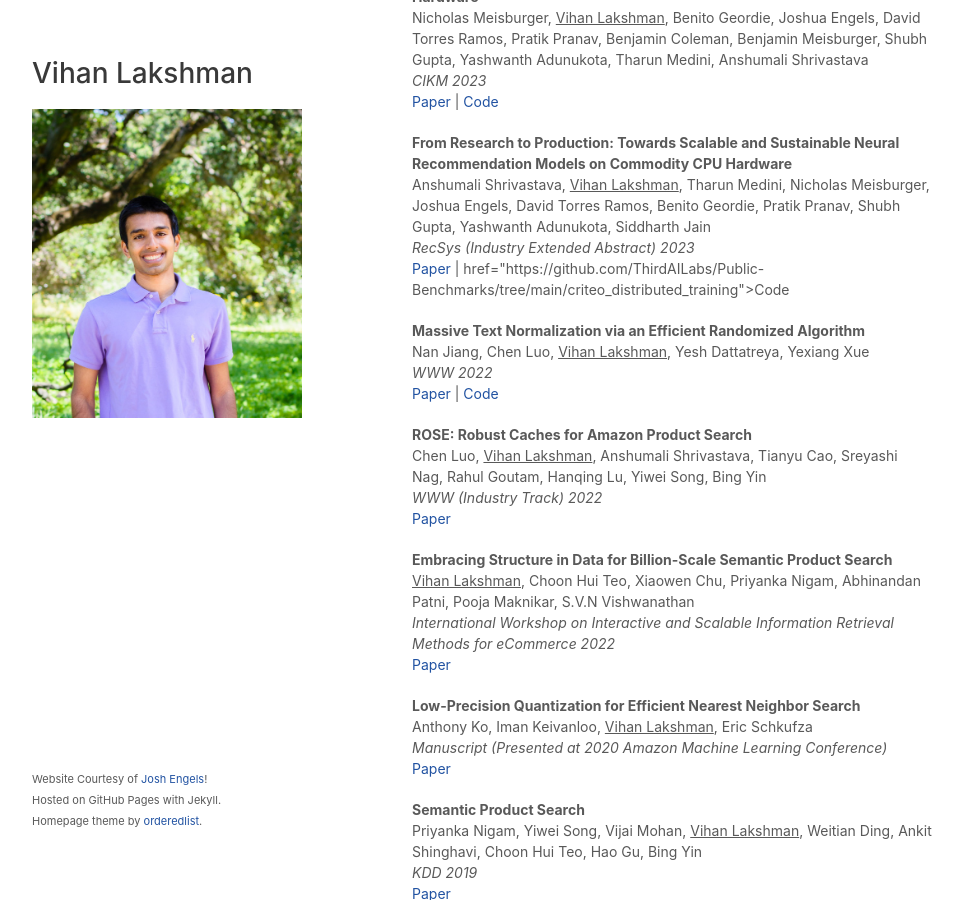
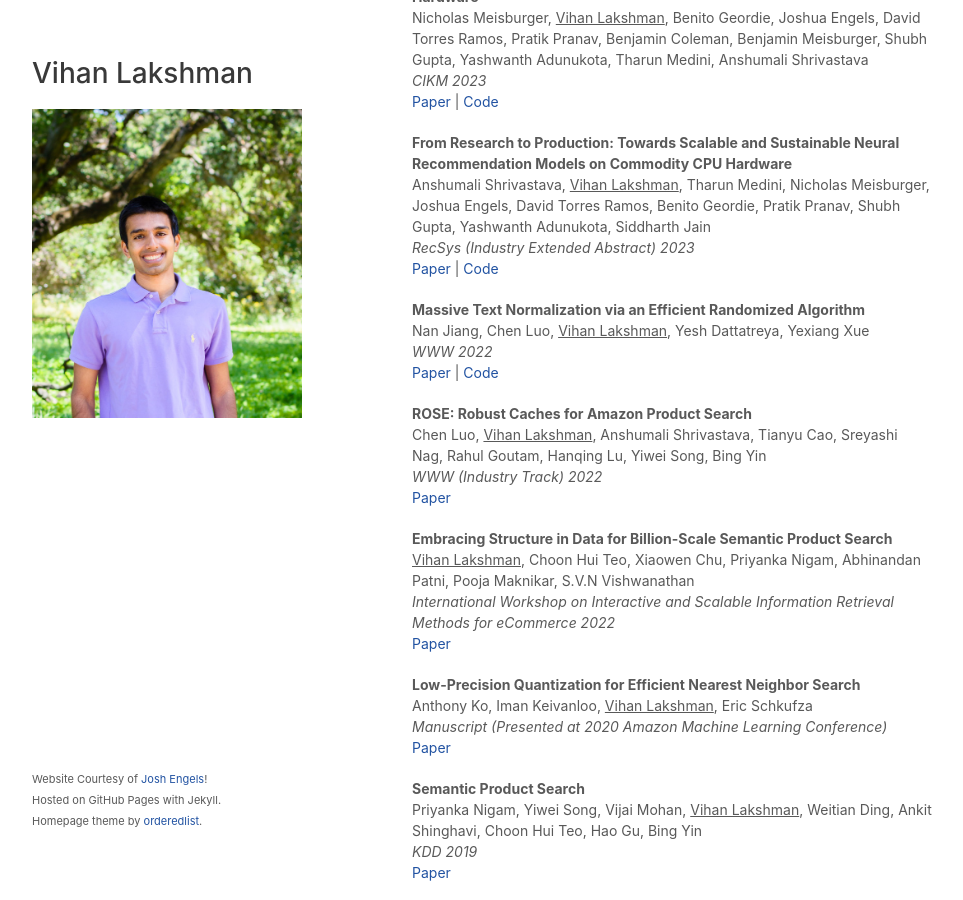
Before and after one commit to vihan-lakshman/vihan-lakshman.github.io, a Jekyll site: the page built from index.html, in a window 1280 px wide and 900 px high, scrolled down 700 px. Shown: the whole window, without its empty margins (158-1121 px from the left). Built offline with Jekyll 4.4.1, drawn with Linux system fonts in a browser that asks for light colours; a style sheet for code colours, icons or effects is not loaded.

Commit message:
Fix typo

```diff
--- a/index.html
+++ b/index.html
@@ -91,7 +91,7 @@
         Ramos, Benito Geordie, Pratik Pranav, Shubh Gupta, Yashwanth Adunukota, Siddharth Jain<br>
         <i>RecSys (Industry Extended Abstract) 2023</i><br>
         <a href="https://dl.acm.org/doi/pdf/10.1145/3604915.3610249">Paper</a> |
-        href="https://github.com/ThirdAILabs/Public-Benchmarks/tree/main/criteo_distributed_training">Code</a>
+        <a href="https://github.com/ThirdAILabs/Public-Benchmarks/tree/main/criteo_distributed_training">Code</a>
       </p>
       <p>
         <b>Massive Text Normalization via an Efficient Randomized Algorithm</b> <br>
```
